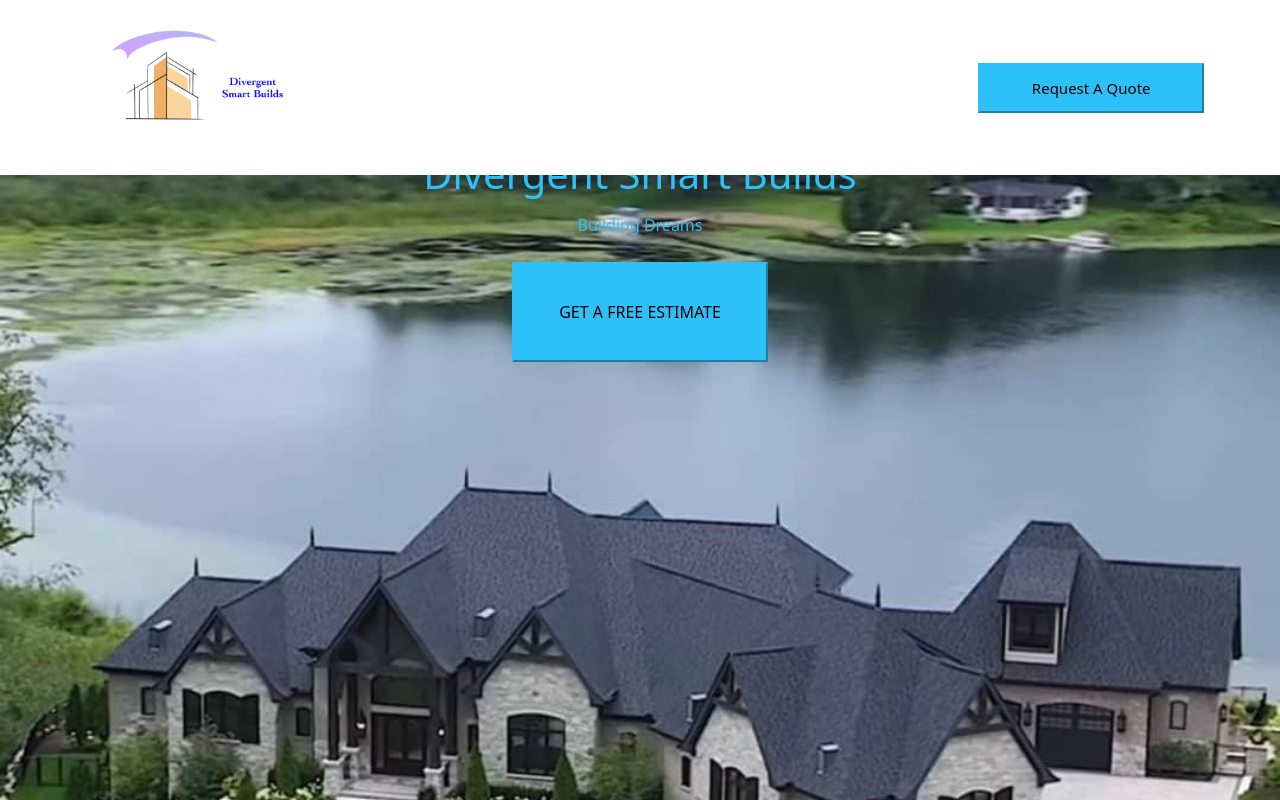
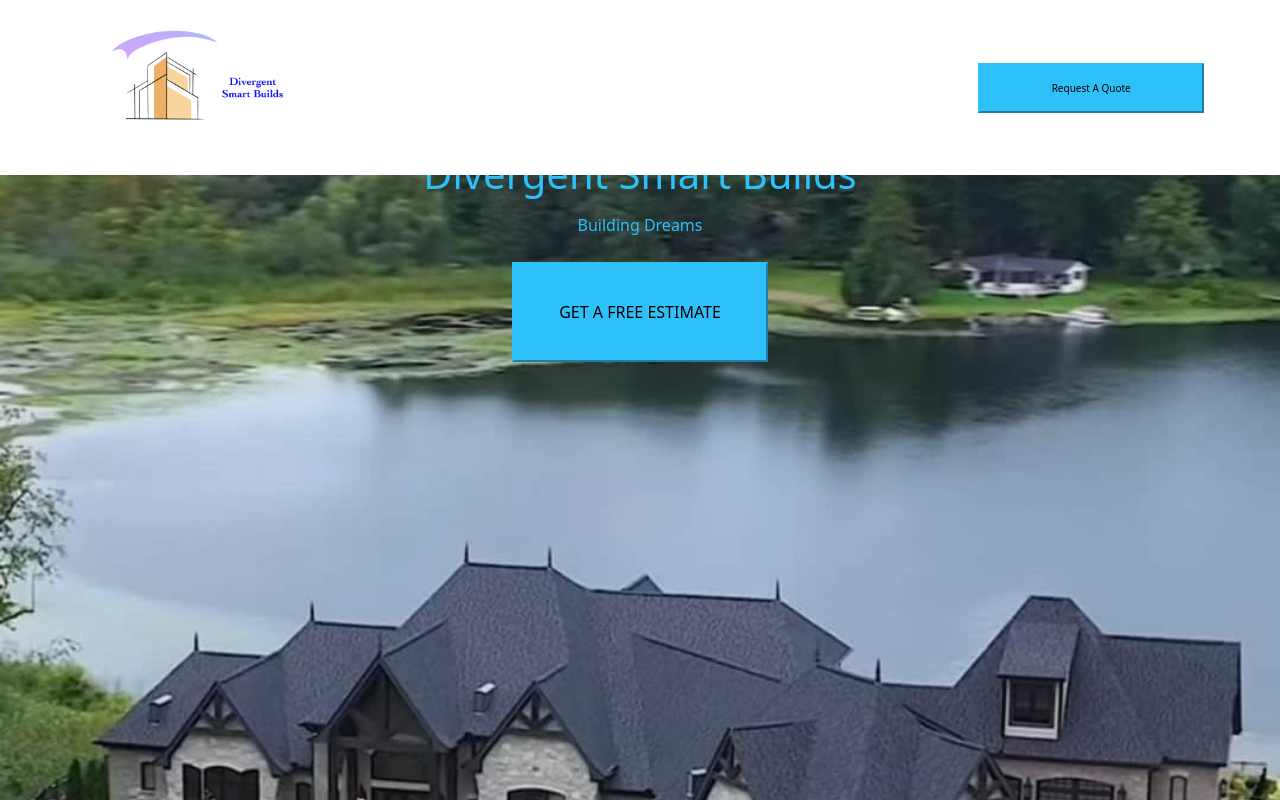
Before and after one commit to Divergent-Smart-Builds/divergent-smart-builds, a React (Create React App) app: page / in a window 1280 px wide. Shown: the top 800 px of the page. Built offline with nearby package versions, Linux system fonts and the light colour scheme.

Commit message:
Update Home.js

```diff
--- a/src/Home.js
+++ b/src/Home.js
@@ -115,11 +115,11 @@ const Home = () => {
                 <button onClick={() => { setShowForm(true) }} className='Estimate-Button' style={{
                     minWidth: shrink ? "100px" : "75px",
                     height: shrink ? '25px' : '50px',
-                    fontSize: shrink ? '10px' : '15px',
+                    fontSize: shrink ? '5px' : '10px',
                     transition: 'width 0.5s ease, height 0.5s ease, min-width 0.5s ease'
                 }}>Request A Quote</button>
             </Navbar>
-            <img src={landingImage} style={{ marginTop: "100px", height: "100%", width: "100%", position: "relative" }} alt='Aesthetically Pleasing Home'></img>
+            <img src={landingImage} style={{ marginTop: "175px", height: "100%", width: "100%", position: "relative" }} alt='Aesthetically Pleasing Home'></img>
             <div style={{ position: "absolute", top: "150px", textAlign: "center", width: "100%" }}>
                 <h1 style={{ marginBottom: "15px", color: "#2EC0F9" }}>Divergent Smart Builds</h1>
                 <p style={{ marginBottom: "25px", color: "#2EC0F9" }}>Building Dreams</p>
```
